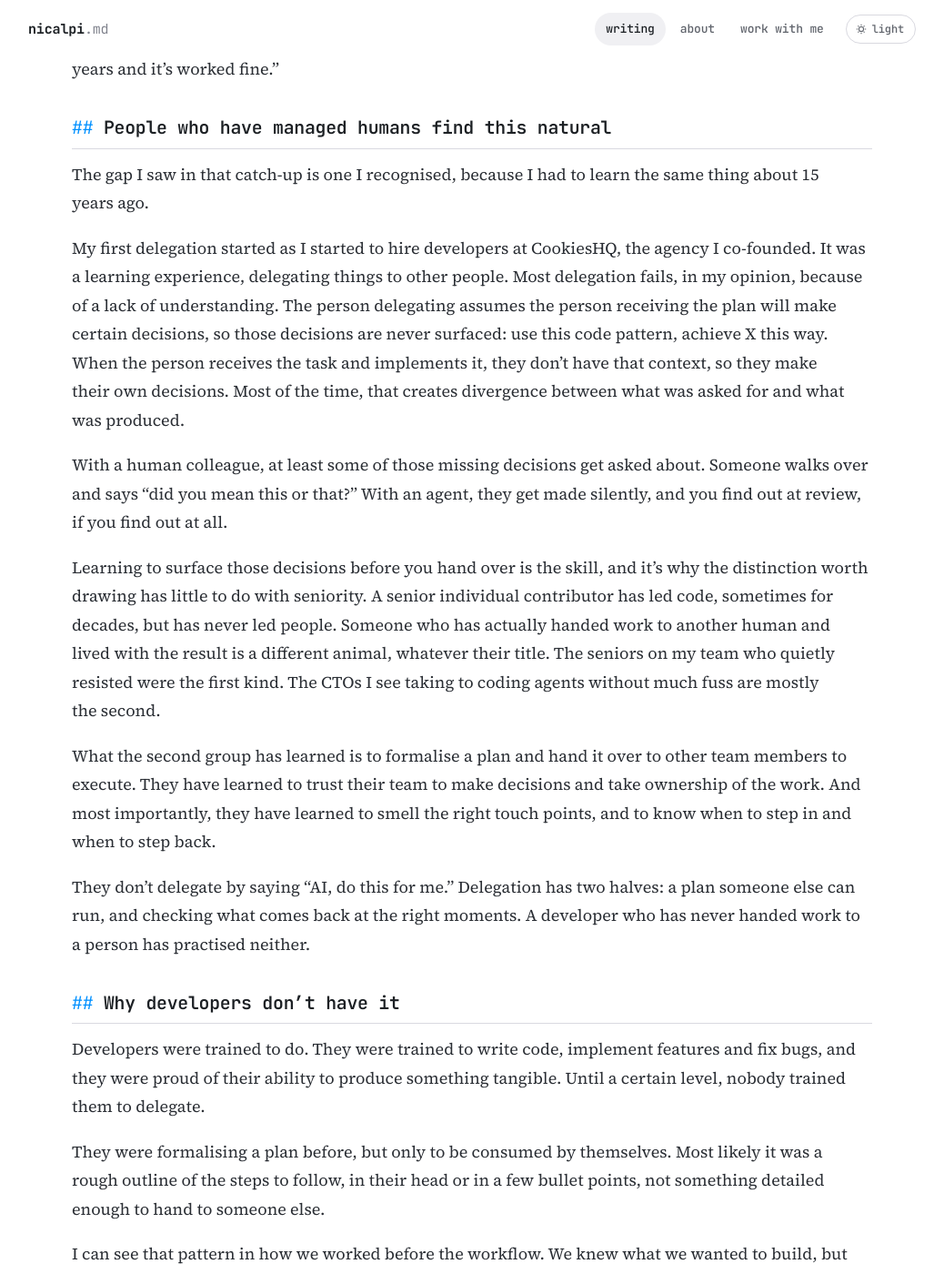
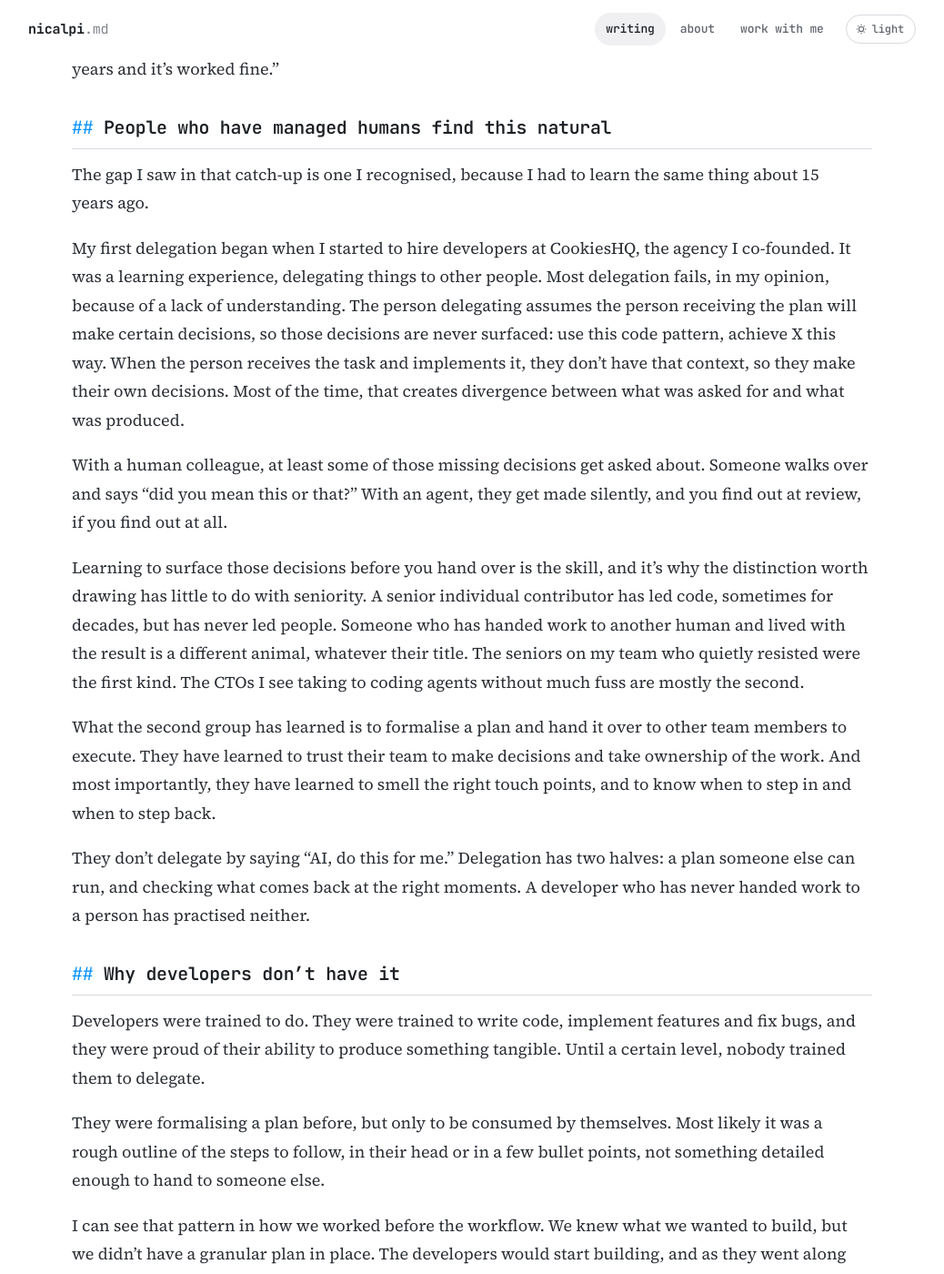
Before and after one commit to nicalpi/nicalpi.com, a Jekyll site: the page built from _posts/2026-09-22-nobody-taught-developers-to-delegate.md, in a window 1280 px wide and 1400 px high, scrolled down 983 px. Shown: the whole window at 91% size, without its empty margins (121-1159 px from the left). Built offline with Jekyll 4.4.1, drawn with Linux system fonts in a browser that asks for light colours; some of the changed text lies outside the part shown.

Commit message:
Humanizer pass on the delegation post
Co-Authored-By: Claude Fable 5.1 <noreply@anthropic.com>

```diff
--- a/_posts/2026-09-22-nobody-taught-developers-to-delegate.md
+++ b/_posts/2026-09-22-nobody-taught-developers-to-delegate.md
@@ -24,11 +24,11 @@ That catch-up is what resistance to agents has looked like on my team. Nobody re
 
 The gap I saw in that catch-up is one I recognised, because I had to learn the same thing about 15 years ago.
 
-My first delegation started as I started to hire developers at CookiesHQ, the agency I co-founded. It was a learning experience, delegating things to other people. Most delegation fails, in my opinion, because of a lack of understanding. The person delegating assumes the person receiving the plan will make certain decisions, so those decisions are never surfaced: use this code pattern, achieve X this way. When the person receives the task and implements it, they don't have that context, so they make their own decisions. Most of the time, that creates divergence between what was asked for and what was produced.
+My first delegation began when I started to hire developers at CookiesHQ, the agency I co-founded. It was a learning experience, delegating things to other people. Most delegation fails, in my opinion, because of a lack of understanding. The person delegating assumes the person receiving the plan will make certain decisions, so those decisions are never surfaced: use this code pattern, achieve X this way. When the person receives the task and implements it, they don't have that context, so they make their own decisions. Most of the time, that creates divergence between what was asked for and what was produced.
 
 With a human colleague, at least some of those missing decisions get asked about. Someone walks over and says "did you mean this or that?" With an agent, they get made silently, and you find out at review, if you find out at all.
 
-Learning to surface those decisions before you hand over is the skill, and it's why the distinction worth drawing has little to do with seniority. A senior individual contributor has led code, sometimes for decades, but has never led people. Someone who has actually handed work to another human and lived with the result is a different animal, whatever their title. The seniors on my team who quietly resisted were the first kind. The CTOs I see taking to coding agents without much fuss are mostly the second.
+Learning to surface those decisions before you hand over is the skill, and it's why the distinction worth drawing has little to do with seniority. A senior individual contributor has led code, sometimes for decades, but has never led people. Someone who has handed work to another human and lived with the result is a different animal, whatever their title. The seniors on my team who quietly resisted were the first kind. The CTOs I see taking to coding agents without much fuss are mostly the second.
 
 What the second group has learned is to formalise a plan and hand it over to other team members to execute. They have learned to trust their team to make decisions and take ownership of the work. And most importantly, they have learned to smell the right touch points, and to know when to step in and when to step back.
 
```
Also changed, not shown: other parts of _posts/2026-09-22-nobody-taught-developers-to-delegate.md (+1 -1 lines).
